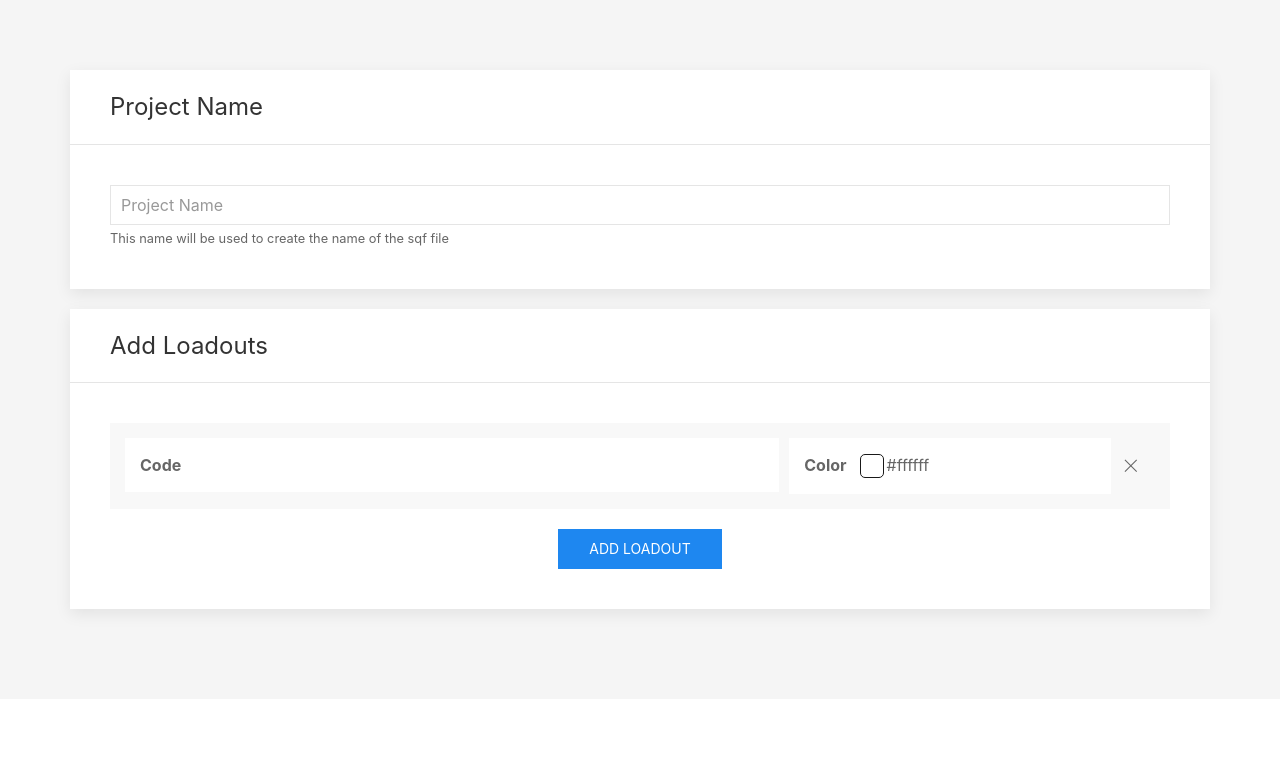
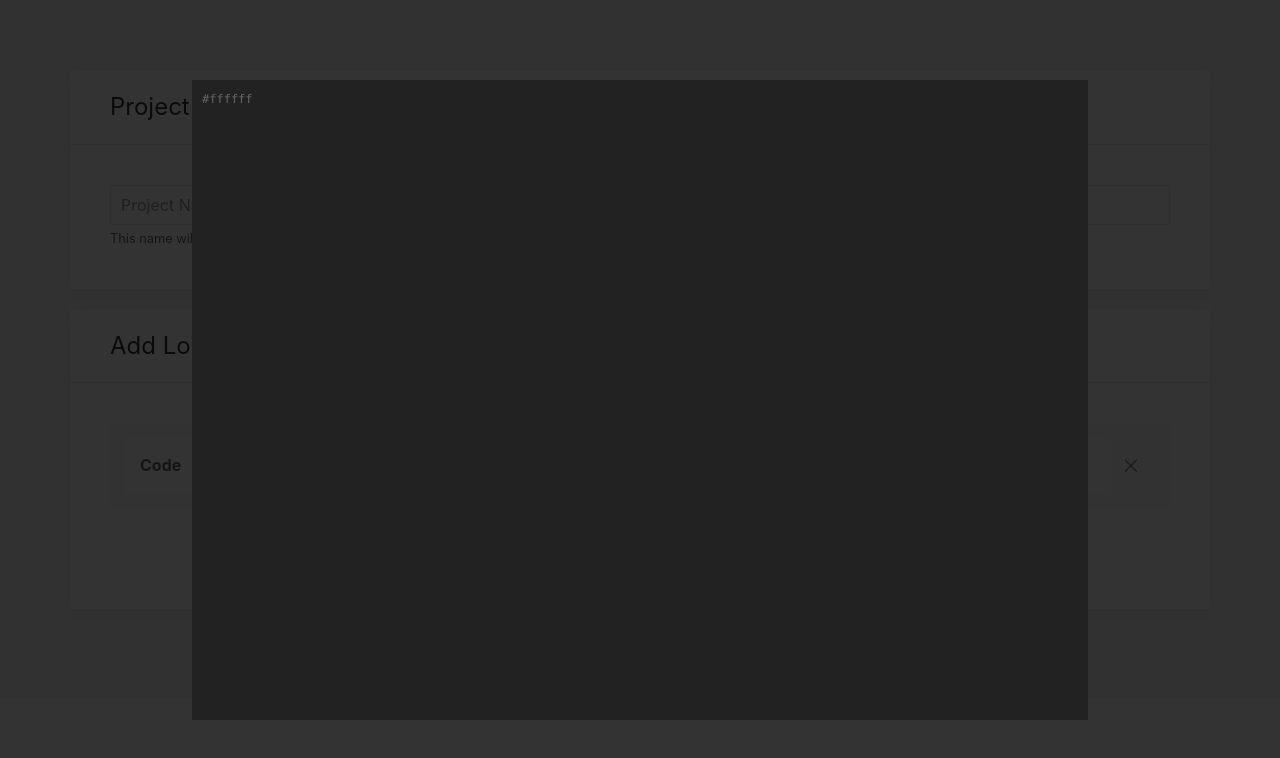
Before and after one commit to aliensteak/loadout-picker, a React (Create React App) app: page / in a window 1280 px wide. Shown: the top 758 px of the page. Built offline with nearby package versions, Linux system fonts and the light colour scheme.

Commit message:
boilerplate code editor

```diff
--- a/package.json
+++ b/package.json
@@ -7,7 +7,7 @@
     "@testing-library/jest-dom": "^5.11.4",
     "@testing-library/react": "^11.1.0",
     "@testing-library/user-event": "^12.1.10",
-    "custom-syntax-highlighter": "^1.0.1",
+    "prismjs": "^1.23.0",
     "react": "^17.0.1",
     "react-color": "^2.19.3",
     "react-dom": "^17.0.1",
--- /dev/null
+++ b/src/components/CodeEditor.js
@@ -0,0 +1,68 @@
+import React from "react"
+import Editor from "react-simple-code-editor"
+import Prism from "prismjs"
+import FloatingBlock from "./FloatingBlock"
+
+class CodeEditor extends React.Component {
+  constructor() {
+    super()
+
+    this.state = {
+      code: "#ffffff",
+      codeEditorVisible: true,
+    }
+
+    this.colorPicked = this.colorPicked.bind(this)
+  }
+
+  colorPicked(color, event) {
+    this.setState({ selectedColor: color.hex })
+  }
+
+  render() {
+    return (
+      <React.Fragment>
+        <div
+          className='uk-margin-small-right uk-margin-small-left uk-width-1-1 uk-flex-inline'
+          style={{ cursor: "pointer" }}
+          onClick={() => this.setState({ codeEditorVisible: true })}
+        >
+          <div
+            style={{
+              backgroundColor: this.state.selectedColor,
+              height: "22px",
+              width: "22px",
+              border: "1px solid #191919",
+              borderRadius: "5px",
+              margin: "1px 3px",
+            }}
+            className='uk-flex-bottom'
+          ></div>
+          <div>{this.state.selectedColor}</div>
+        </div>
+
+        <FloatingBlock
+          visible={this.state.codeEditorVisible}
+          isCode={true}
+          component={
+            <Editor
+              value={this.state.code}
+              onValueChange={(code) => this.setState({ code })}
+              highlight={(code) => Prism.highlight(code, Prism.languages.js)}
+              padding={10}
+              insertSpaces={true}
+              style={{
+                fontFamily:
+                  "source-code-pro, Menlo, Monaco, Consolas, 'Courier New', monospace",
+                fontSize: 12
+              }}
+              textareaClassName="code-area"
+            />
+          }
+        />
+      </React.Fragment>
+    )
+  }
+}
+
+export default CodeEditor
--- a/src/components/FloatingBlock.js
+++ b/src/components/FloatingBlock.js
@@ -7,16 +7,20 @@ class FloatingBlock extends React.Component {
         style={{
           backgroundColor: "rgb(0,0,0,0.8)",
           display: this.props.visible ? "flex" : "none",
-          position: 'fixed',
-          height: '100vh',
-          width: '100vw',
+          position: "fixed",
+          height: "100vh",
+          width: "100vw",
           top: 0,
           left: 0,
-          zIndex: '9999999'
+          zIndex: "9999999",
         }}
-        className="uk-flex uk-flex-center uk-flex-middle"
+        className='uk-flex uk-flex-center uk-flex-middle'
       >
-        <div>{this.props.component}</div>
+        {this.props.isCode === true ? (
+        <div style={{ width: "70%", height: "80%", backgroundColor: "#222" }}>
+          {this.props.component}
+        </div>
+        ) : (<div>{this.props.component}</div>)}
       </div>
     )
   }
--- a/src/components/LoadoutInput.js
+++ b/src/components/LoadoutInput.js
@@ -1,4 +1,5 @@
 import React from "react"
+import CodeEditor from "./CodeEditor"
 import ColorPicker from "./ColorPicker"
 
 class LoadoutInput extends React.Component {
@@ -18,6 +19,8 @@ class LoadoutInput extends React.Component {
           <div className="uk-width-2-3">
             <div className="uk-background-default uk-margin-small-right uk-padding-small uk-flex">
               <label className="uk-text-bold">Code</label>
+
+              <CodeEditor />
             </div>
           </div>
 
--- a/src/index.css
+++ b/src/index.css
@@ -1,6 +1,6 @@
 body {
-  font-family: -apple-system, BlinkMacSystemFont, 'Segoe UI', 'Roboto', 'Oxygen',
-    'Ubuntu', 'Cantarell', 'Fira Sans', 'Droid Sans', 'Helvetica Neue',
+  font-family: -apple-system, BlinkMacSystemFont, "Segoe UI", "Roboto", "Oxygen",
+    "Ubuntu", "Cantarell", "Fira Sans", "Droid Sans", "Helvetica Neue",
     sans-serif;
   -webkit-font-smoothing: antialiased;
   -moz-osx-font-smoothing: grayscale;
@@ -9,6 +9,6 @@ body {
 }
 
 code {
-  font-family: source-code-pro, Menlo, Monaco, Consolas, 'Courier New',
+  font-family: source-code-pro, Menlo, Monaco, Consolas, "Courier New",
     monospace;
 }
```
Also changed, not shown: 2 other files (tests, documents, lock files or other folders).
